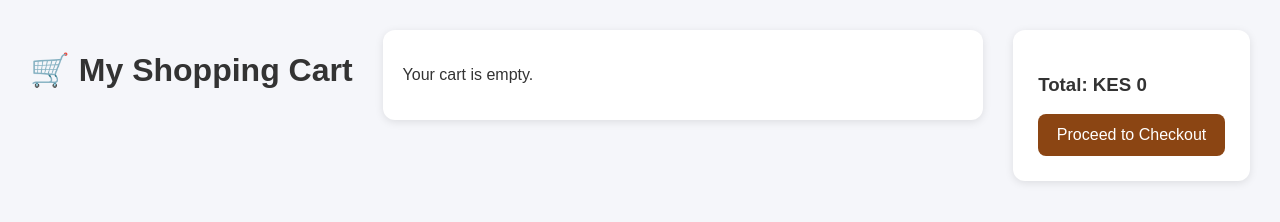
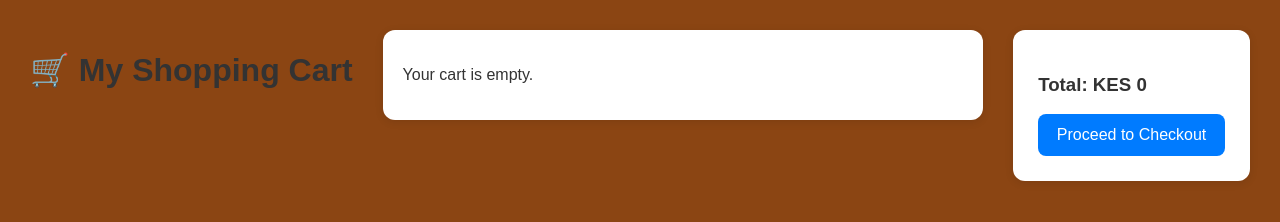
Before and after one commit to dannymwas/my_eccommerce3.1, a website: page static/cart.html in a window 1280 px wide. Drawn offline with Linux system fonts and the light colour scheme.

Commit message:
Change cart page background to brown and checkout button to blue

```diff
--- a/static/cart.css
+++ b/static/cart.css
@@ -1,7 +1,7 @@
 /* General Styles */
 body {
   font-family: "Poppins", sans-serif;
-  background-color: #f5f6fa;
+  background-color: #8B4513;
   margin: 0;
   padding: 0;
   color: #333;
@@ -127,7 +127,7 @@ body {
 
 .checkout-btn {
   width: 100%;
-  background-color: #8B4513;
+  background-color: #007bff;
   color: white;
   border: none;
   padding: 12px;
@@ -138,7 +138,7 @@ body {
 }
 
 .checkout-btn:hover {
-  background-color: #654321;
+  background-color: #0056b3;
 }
 
 /* Responsive */
```
